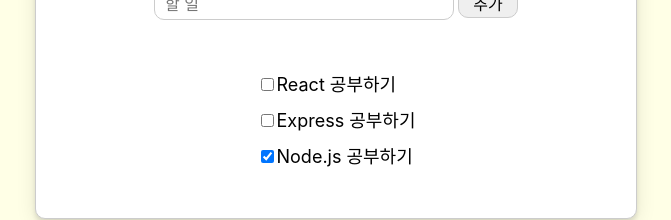
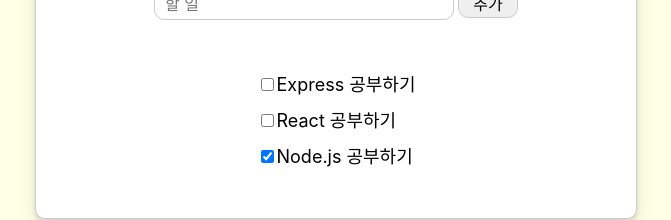
Before and after one commit to gintooooonic/react-todo, a React (Create React App) app: page / in a window 1280 px wide. Shown: the part 245-465 px from the top of the page, without its empty margins (304-975 px from the left). Built offline with nearby package versions, Linux system fonts and the light colour scheme.

Commit message:
정렬 비교 함수 수정
Stable Sort 보장

```diff
--- a/src/List/index.js
+++ b/src/List/index.js
@@ -1,7 +1,7 @@
 import style from "./index.module.scss";
 
 export default function List(props) {
-  const notDoneFirst = (a, b) => (a.done ? !b.done : -1);
+  const notDoneFirst = (a, b) => (a.done ? !b.done : -b.done);
   const jobs = [...props.jobs].sort(notDoneFirst);
   const listItems = jobs.map((job, idx) => <ListItem key={idx} job={job} />);
   return <ul className={style.list}>{listItems}</ul>;
```
